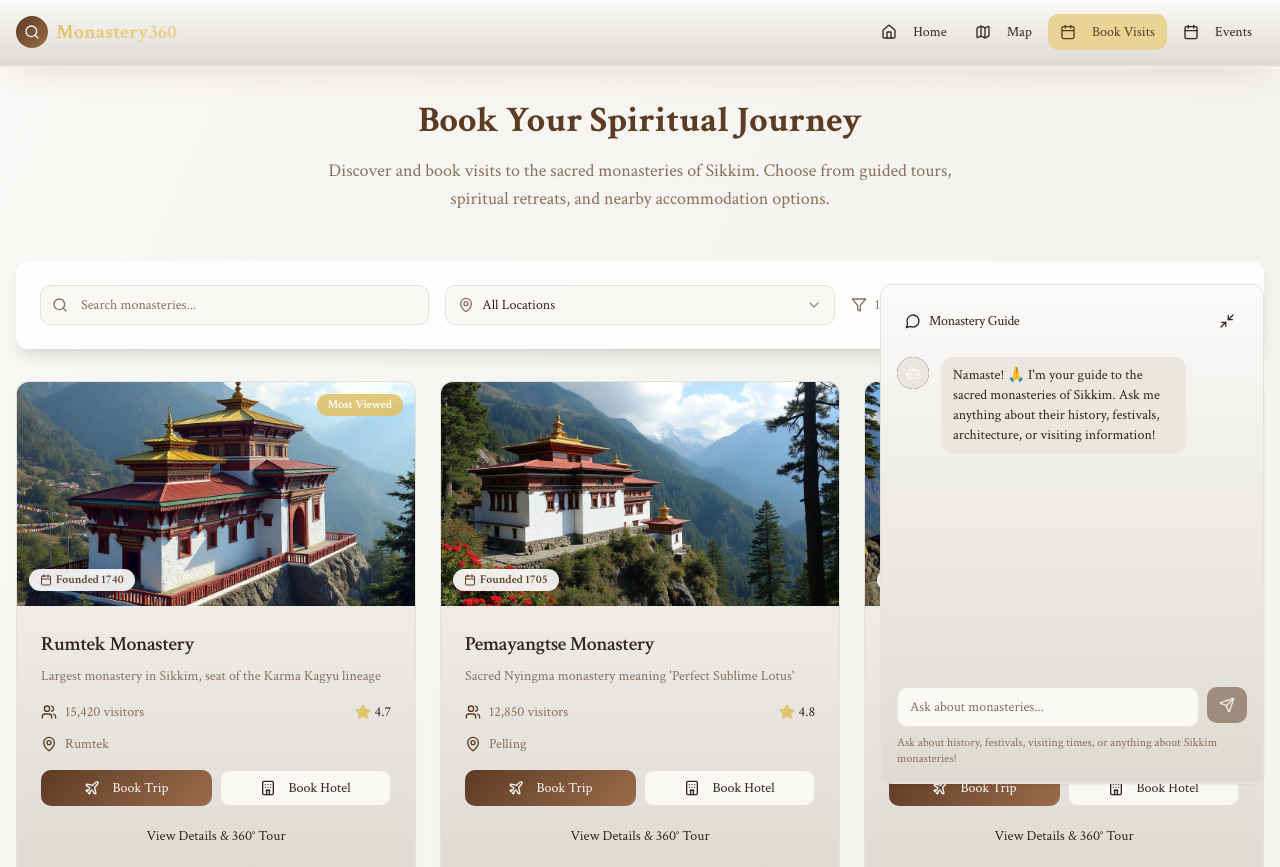
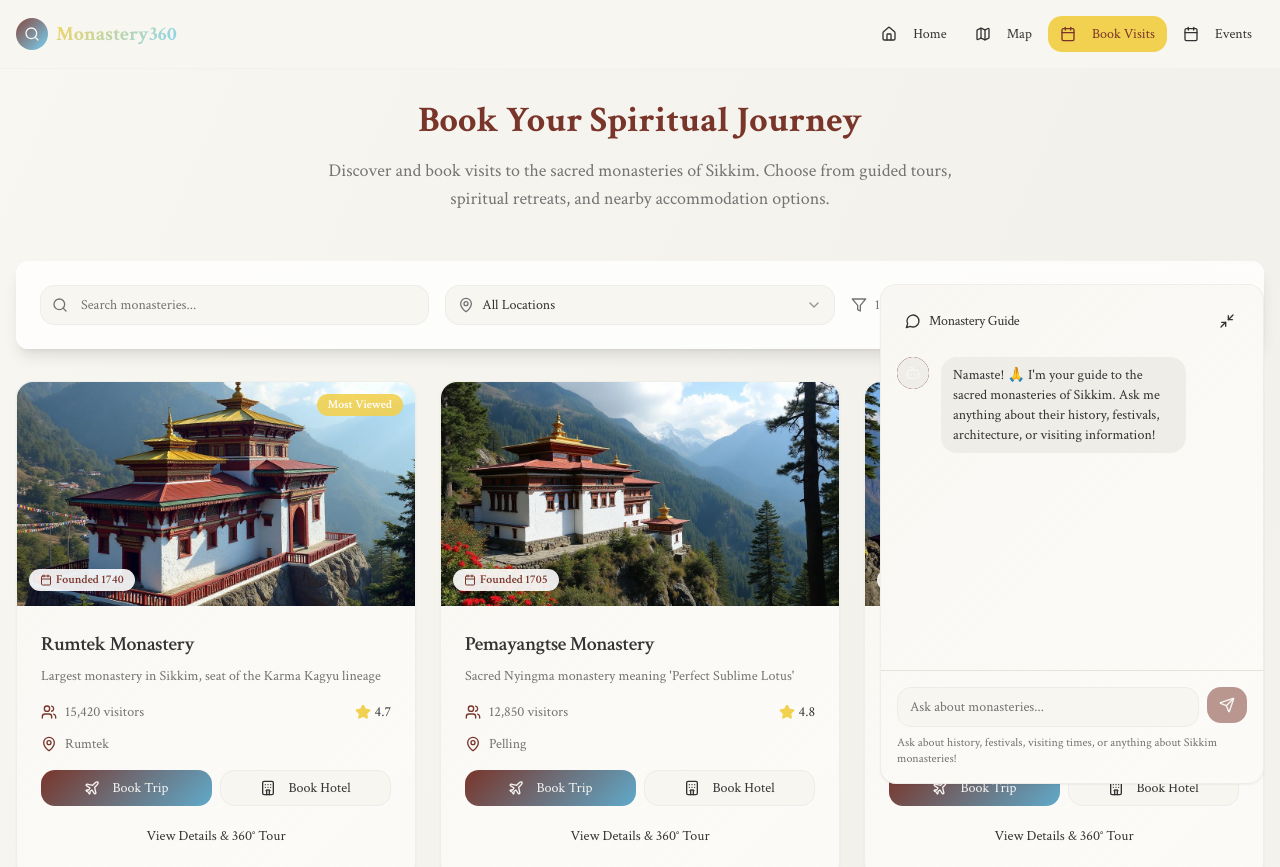
Before and after one commit to MadhavKotak-24/my-monastery360, a React (Vite) app: page /bookings in a window 1280 px wide. Shown: the top 867 px of the page. Built offline with nearby package versions, Linux system fonts and the light colour scheme.

Commit message:
Refactor UI with new color scheme

```diff
--- a/src/components/MonasteryCard.tsx
+++ b/src/components/MonasteryCard.tsx
@@ -31,7 +31,7 @@ const MonasteryCard = ({ monastery }: MonasteryCardProps) => {
   return (
     <HoverCard>
       <HoverCardTrigger asChild>
-        <Card className="monastery-card group overflow-hidden transition-all duration-500 hover:shadow-2xl hover:-translate-y-2 animate-fade-in-up cursor-pointer">
+        <Card className="glass-card hover:monastery-glow group overflow-hidden transition-all duration-500 hover:shadow-2xl hover:-translate-y-2 animate-fade-in-up cursor-pointer">
           <div className="relative h-48 overflow-hidden">
             <img
               src={monastery.images.main}
--- a/src/components/Navigation.tsx
+++ b/src/components/Navigation.tsx
@@ -13,7 +13,7 @@ const Navigation = () => {
   ];
 
   return (
-    <nav className="monastery-card border-b border-border/50 sticky top-0 z-50 backdrop-blur-sm">
+    <nav className="glass-nav sticky top-0 z-50">
       <div className="container mx-auto px-4 py-4 flex items-center justify-between">
         <Link to="/" className="flex items-center space-x-2">
           <div className="w-8 h-8 monastery-gradient rounded-full flex items-center justify-center">
--- a/src/index.css
+++ b/src/index.css
@@ -13,69 +13,72 @@ All colors MUST be HSL.
 
 @layer base {
   :root {
-    /* Monastery-inspired color palette */
-    --background: 35 25% 97%;
-    --foreground: 25 35% 15%;
+    /* Modern monastery color palette */
+    --background: 44 33% 96%; /* Soft Cream */
+    --foreground: 0 0% 20%; /* Charcoal Gray */
 
-    --card: 40 20% 98%;
-    --card-foreground: 25 35% 15%;
+    --card: 44 33% 98%;
+    --card-foreground: 0 0% 20%;
 
-    --popover: 40 20% 98%;
-    --popover-foreground: 25 35% 15%;
+    --popover: 44 33% 98%;
+    --popover-foreground: 0 0% 20%;
 
-    /* Rich monastery brown */
-    --primary: 25 45% 25%;
-    --primary-foreground: 35 25% 97%;
+    /* Deep Maroon primary */
+    --primary: 8 48% 32%; /* Deep Maroon */
+    --primary-foreground: 44 33% 96%;
 
-    /* Warm cream secondary */
-    --secondary: 40 30% 92%;
-    --secondary-foreground: 25 45% 25%;
+    /* Sky Blue secondary */
+    --secondary: 197 86% 65%; /* Sky Blue */
+    --secondary-foreground: 0 0% 20%;
 
     /* Soft muted tones */
-    --muted: 35 20% 90%;
-    --muted-foreground: 25 20% 45%;
+    --muted: 44 20% 92%;
+    --muted-foreground: 0 0% 45%;
 
-    /* Golden accent */
-    --accent: 45 65% 75%;
-    --accent-foreground: 25 45% 25%;
+    /* Golden Yellow accent */
+    --accent: 48 86% 63%; /* Golden Yellow */
+    --accent-foreground: 0 0% 20%;
 
     --destructive: 0 84.2% 60.2%;
-    --destructive-foreground: 35 25% 97%;
+    --destructive-foreground: 44 33% 96%;
 
-    --border: 35 15% 88%;
-    --input: 35 15% 88%;
-    --ring: 25 45% 25%;
+    --border: 44 15% 88%;
+    --input: 44 15% 92%;
+    --ring: 8 48% 32%;
 
-    --radius: 0.75rem;
+    --radius: 1rem;
 
-    /* Monastery sidebar colors */
-    --sidebar-background: 25 30% 95%;
-    --sidebar-foreground: 25 25% 35%;
-    --sidebar-primary: 25 45% 25%;
-    --sidebar-primary-foreground: 35 25% 97%;
-    --sidebar-accent: 40 25% 88%;
-    --sidebar-accent-foreground: 25 45% 25%;
-    --sidebar-border: 35 15% 85%;
-    --sidebar-ring: 45 65% 75%;
+    /* Modern sidebar colors */
+    --sidebar-background: 44 33% 96%;
+    --sidebar-foreground: 0 0% 20%;
+    --sidebar-primary: 8 48% 32%;
+    --sidebar-primary-foreground: 44 33% 96%;
+    --sidebar-accent: 197 86% 65%;
+    --sidebar-accent-foreground: 0 0% 20%;
+    --sidebar-border: 44 15% 85%;
+    --sidebar-ring: 48 86% 63%;
 
-    /* Custom monastery design tokens */
-    --monastery-stone: 35 15% 85%;
-    --monastery-wood: 25 35% 45%;
-    --monastery-gold: 45 65% 65%;
-    --monastery-sage: 100 20% 75%;
+    /* Modern monastery design tokens */
+    --monastery-stone: 44 15% 85%;
+    --monastery-wood: 8 48% 32%;
+    --monastery-gold: 48 86% 63%;
+    --monastery-sage: 197 86% 65%;
 
-    /* Gradients */
-    --gradient-hero: linear-gradient(135deg, hsl(var(--primary)), hsl(var(--monastery-wood)));
-    --gradient-card: linear-gradient(180deg, hsl(var(--card)), hsl(var(--monastery-stone)));
-    --gradient-golden: linear-gradient(135deg, hsl(var(--monastery-gold)), hsl(var(--accent)));
+    /* Modern gradients with transparency */
+    --gradient-hero: linear-gradient(135deg, hsl(var(--primary) / 0.9), hsl(var(--secondary) / 0.8));
+    --gradient-card: linear-gradient(180deg, hsl(var(--card) / 0.8), hsl(var(--background) / 0.9));
+    --gradient-golden: linear-gradient(135deg, hsl(var(--accent) / 0.9), hsl(var(--secondary) / 0.7));
+    --gradient-glass: linear-gradient(135deg, hsl(var(--background) / 0.8), hsl(var(--card) / 0.6));
 
-    /* Shadows */
-    --shadow-monastery: 0 10px 40px -15px hsl(var(--primary) / 0.2);
-    --shadow-card: 0 4px 20px -8px hsl(var(--primary) / 0.15);
-    --shadow-glow: 0 0 30px hsl(var(--monastery-gold) / 0.3);
+    /* Modern shadows with transparency */
+    --shadow-monastery: 0 20px 60px -15px hsl(var(--primary) / 0.3);
+    --shadow-card: 0 8px 32px -8px hsl(var(--primary) / 0.15);
+    --shadow-glow: 0 0 40px hsl(var(--accent) / 0.4);
+    --shadow-glass: 0 8px 32px hsl(0 0% 0% / 0.1);
 
-    /* Transitions */
-    --transition-monastery: all 0.4s cubic-bezier(0.4, 0, 0.2, 1);
+    /* Smooth transitions */
+    --transition-monastery: all 0.3s cubic-bezier(0.4, 0, 0.2, 1);
+    --transition-glass: all 0.2s cubic-bezier(0.4, 0, 0.2, 1);
   }
 
   /* Custom CSS classes for monastery theme */
@@ -88,57 +91,59 @@ All colors MUST be HSL.
   }
 
   .dark {
-    /* Dark monastery theme */
-    --background: 25 25% 8%;
-    --foreground: 35 25% 92%;
+    /* Modern dark theme */
+    --background: 0 0% 8%;
+    --foreground: 44 33% 92%;
 
-    --card: 25 20% 12%;
-    --card-foreground: 35 25% 92%;
+    --card: 0 0% 12%;
+    --card-foreground: 44 33% 92%;
 
-    --popover: 25 20% 12%;
-    --popover-foreground: 35 25% 92%;
+    --popover: 0 0% 12%;
+    --popover-foreground: 44 33% 92%;
 
-    --primary: 45 65% 75%;
-    --primary-foreground: 25 25% 8%;
+    --primary: 48 86% 63%; /* Golden Yellow in dark */
+    --primary-foreground: 0 0% 8%;
 
-    --secondary: 25 15% 18%;
-    --secondary-foreground: 35 25% 92%;
+    --secondary: 8 48% 32%; /* Deep Maroon */
+    --secondary-foreground: 44 33% 92%;
 
-    --muted: 25 15% 18%;
-    --muted-foreground: 35 15% 65%;
+    --muted: 0 0% 18%;
+    --muted-foreground: 0 0% 65%;
 
-    --accent: 25 35% 25%;
-    --accent-foreground: 35 25% 92%;
+    --accent: 197 86% 65%; /* Sky Blue */
+    --accent-foreground: 0 0% 8%;
 
     --destructive: 0 62.8% 30.6%;
-    --destructive-foreground: 35 25% 92%;
+    --destructive-foreground: 44 33% 92%;
 
-    --border: 25 15% 20%;
-    --input: 25 15% 20%;
-    --ring: 45 65% 75%;
+    --border: 0 0% 20%;
+    --input: 0 0% 20%;
+    --ring: 48 86% 63%;
 
-    --sidebar-background: 25 20% 10%;
-    --sidebar-foreground: 35 20% 85%;
-    --sidebar-primary: 45 65% 75%;
-    --sidebar-primary-foreground: 25 25% 8%;
-    --sidebar-accent: 25 15% 18%;
-    --sidebar-accent-foreground: 35 20% 85%;
-    --sidebar-border: 25 15% 20%;
-    --sidebar-ring: 45 65% 75%;
+    --sidebar-background: 0 0% 10%;
+    --sidebar-foreground: 44 20% 85%;
+    --sidebar-primary: 48 86% 63%;
+    --sidebar-primary-foreground: 0 0% 8%;
+    --sidebar-accent: 0 0% 18%;
+    --sidebar-accent-foreground: 44 20% 85%;
+    --sidebar-border: 0 0% 20%;
+    --sidebar-ring: 48 86% 63%;
 
-    /* Dark monastery tokens */
-    --monastery-stone: 25 10% 22%;
-    --monastery-wood: 25 25% 35%;
-    --monastery-gold: 45 75% 65%;
-    --monastery-sage: 100 15% 45%;
+    /* Dark modern tokens */
+    --monastery-stone: 0 0% 22%;
+    --monastery-wood: 8 48% 32%;
+    --monastery-gold: 48 86% 63%;
+    --monastery-sage: 197 86% 65%;
 
-    --gradient-hero: linear-gradient(135deg, hsl(var(--monastery-gold)), hsl(var(--primary)));
-    --gradient-card: linear-gradient(180deg, hsl(var(--card)), hsl(var(--monastery-stone)));
-    --gradient-golden: linear-gradient(135deg, hsl(var(--monastery-gold)), hsl(var(--accent)));
+    --gradient-hero: linear-gradient(135deg, hsl(var(--primary) / 0.9), hsl(var(--accent) / 0.8));
+    --gradient-card: linear-gradient(180deg, hsl(var(--card) / 0.8), hsl(var(--background) / 0.9));
+    --gradient-golden: linear-gradient(135deg, hsl(var(--accent) / 0.9), hsl(var(--primary) / 0.7));
+    --gradient-glass: linear-gradient(135deg, hsl(var(--background) / 0.8), hsl(var(--card) / 0.6));
 
-    --shadow-monastery: 0 10px 40px -15px hsl(0 0% 0% / 0.4);
-    --shadow-card: 0 4px 20px -8px hsl(0 0% 0% / 0.3);
-    --shadow-glow: 0 0 30px hsl(var(--monastery-gold) / 0.2);
+    --shadow-monastery: 0 20px 60px -15px hsl(0 0% 0% / 0.6);
+    --shadow-card: 0 8px 32px -8px hsl(0 0% 0% / 0.4);
+    --shadow-glow: 0 0 40px hsl(var(--primary) / 0.3);
+    --shadow-glass: 0 8px 32px hsl(0 0% 0% / 0.2);
   }
 }
 
@@ -152,20 +157,23 @@ All colors MUST be HSL.
     font-feature-settings: "liga" 1, "kern" 1;
   }
 
-  /* Custom monastery utilities */
+  /* Modern monastery utilities */
   .monastery-gradient {
     background: var(--gradient-hero);
   }
 
   .monastery-card {
-    background: var(--gradient-card);
-    box-shadow: var(--shadow-card);
+    background: var(--gradient-glass);
+    backdrop-filter: blur(10px);
+    border: 1px solid hsl(var(--border) / 0.5);
+    box-shadow: var(--shadow-glass);
     transition: var(--transition-monastery);
   }
 
   .monastery-card:hover {
     box-shadow: var(--shadow-monastery);
-    transform: translateY(-2px);
+    transform: translateY(-4px) scale(1.02);
+    border-color: hsl(var(--accent) / 0.3);
   }
 
   .monastery-glow {
@@ -178,4 +186,17 @@ All colors MUST be HSL.
     background-clip: text;
     -webkit-text-fill-color: transparent;
   }
+
+  .glass-card {
+    background: hsl(var(--background) / 0.8);
+    backdrop-filter: blur(12px);
+    border: 1px solid hsl(var(--border) / 0.3);
+    box-shadow: var(--shadow-glass);
+  }
+
+  .glass-nav {
+    background: hsl(var(--background) / 0.85);
+    backdrop-filter: blur(16px);
+    border-bottom: 1px solid hsl(var(--border) / 0.2);
+  }
 }
```
